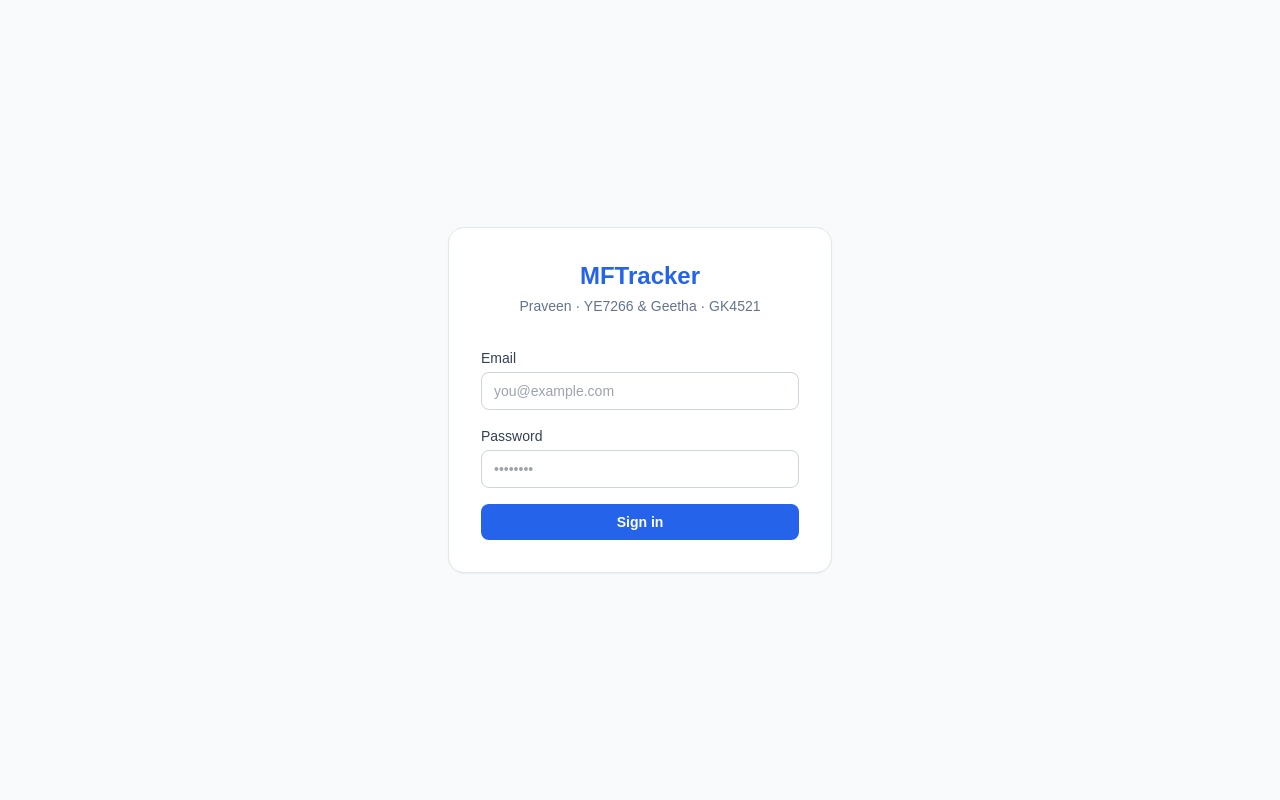
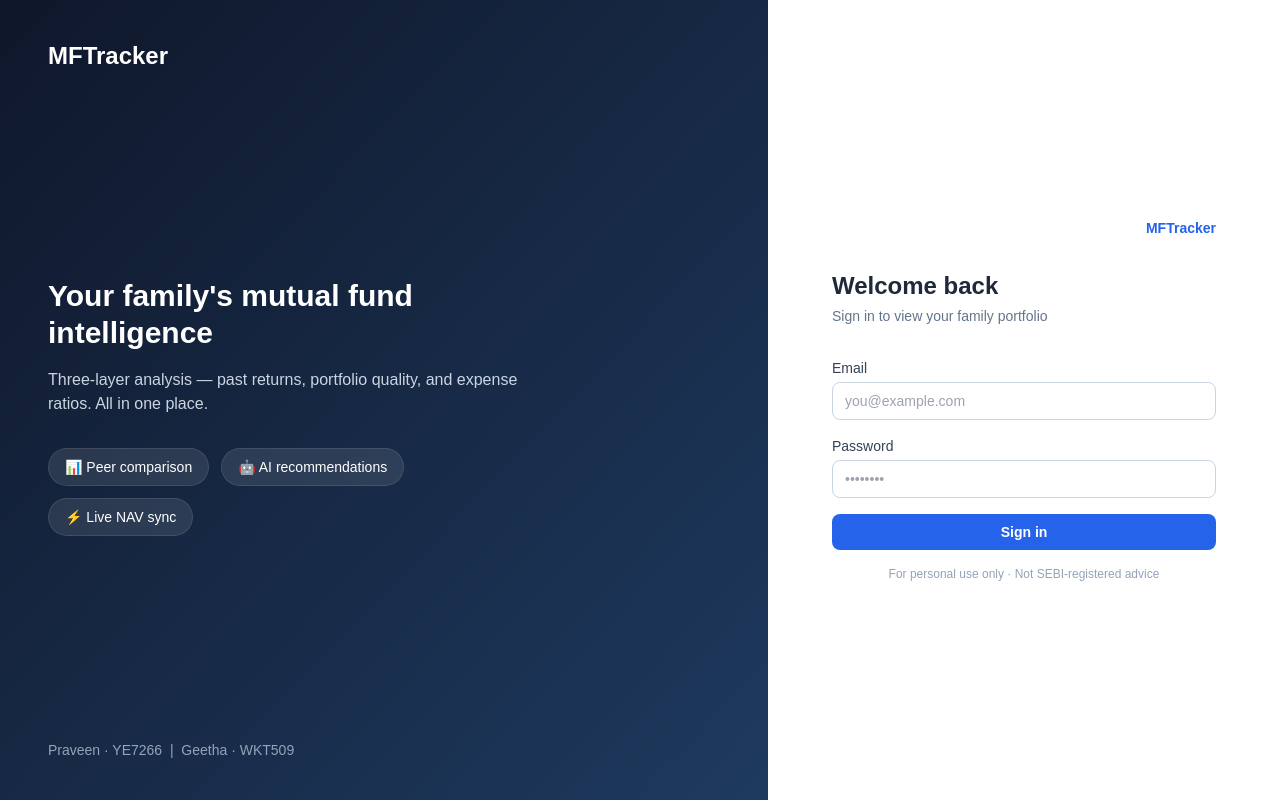
Before and after one commit to pnandimalla-ux/mftracker, a Next.js app: page /login in a window 1280 px wide. Built offline with nearby package versions, Linux system fonts and the light colour scheme.

Commit message:
Prompt 2: Beautiful login page redesign, Geetha account updated to WKT509

```diff
--- a/src/app/login/page.tsx
+++ b/src/app/login/page.tsx
@@ -34,16 +34,53 @@ export default function LoginPage() {
   };
 
   return (
-    <div className="flex min-h-screen items-center justify-center bg-slate-50 px-4">
-      <div className="w-full max-w-sm rounded-2xl border border-slate-200 bg-white p-8 shadow-sm">
-        <div className="mb-8 text-center">
-          <h1 className="text-2xl font-bold text-blue-600">MFTracker</h1>
-          <p className="mt-1 text-sm text-slate-500">
-            Praveen · YE7266 &amp; Geetha · GK4521
+    <div className="flex min-h-screen">
+      {/* Left panel — hidden on mobile */}
+      <div className="relative hidden w-[60%] flex-col justify-between overflow-hidden bg-gradient-to-br from-[#0F172A] to-[#1E3A5F] px-12 py-10 md:flex">
+        <span className="text-2xl font-bold text-white">MFTracker</span>
+
+        <div className="max-w-lg">
+          <h1 className="text-3xl font-bold leading-tight text-white">
+            Your family&apos;s mutual fund intelligence
+          </h1>
+          <p className="mt-4 text-base text-slate-300">
+            Three-layer analysis — past returns, portfolio quality, and
+            expense ratios. All in one place.
+          </p>
+
+          <div className="mt-8 flex flex-wrap gap-3">
+            <span className="rounded-full border border-white/10 bg-white/10 px-4 py-2 text-sm text-white backdrop-blur-sm">
+              📊 Peer comparison
+            </span>
+            <span className="rounded-full border border-white/10 bg-white/10 px-4 py-2 text-sm text-white backdrop-blur-sm">
+              🤖 AI recommendations
+            </span>
+            <span className="rounded-full border border-white/10 bg-white/10 px-4 py-2 text-sm text-white backdrop-blur-sm">
+              ⚡ Live NAV sync
+            </span>
+          </div>
+        </div>
+
+        <p className="text-sm text-slate-400">
+          Praveen · YE7266&nbsp;&nbsp;|&nbsp;&nbsp;Geetha · WKT509
         </p>
       </div>
 
-        <form onSubmit={handleSubmit} className="space-y-4">
+      {/* Right panel — form */}
+      <div className="flex w-full flex-col items-center justify-center bg-white px-6 py-10 md:w-[40%]">
+        <div className="mb-8 flex w-full max-w-sm justify-end">
+          <span className="text-sm font-semibold text-blue-600">
+            MFTracker
+          </span>
+        </div>
+
+        <div className="w-full max-w-sm">
+          <h2 className="text-2xl font-bold text-slate-800">Welcome back</h2>
+          <p className="mt-1 text-sm text-slate-500">
+            Sign in to view your family portfolio
+          </p>
+
+          <form onSubmit={handleSubmit} className="mt-8 space-y-4">
             <div>
               <label
                 htmlFor="email"
@@ -95,7 +132,12 @@ export default function LoginPage() {
             >
               {loading ? "Signing in…" : "Sign in"}
             </button>
+
+            <p className="text-center text-xs text-slate-400">
+              For personal use only · Not SEBI-registered advice
+            </p>
           </form>
+        </div>
       </div>
     </div>
   );
```
Lines whose indentation alone changed are shown as unchanged.
